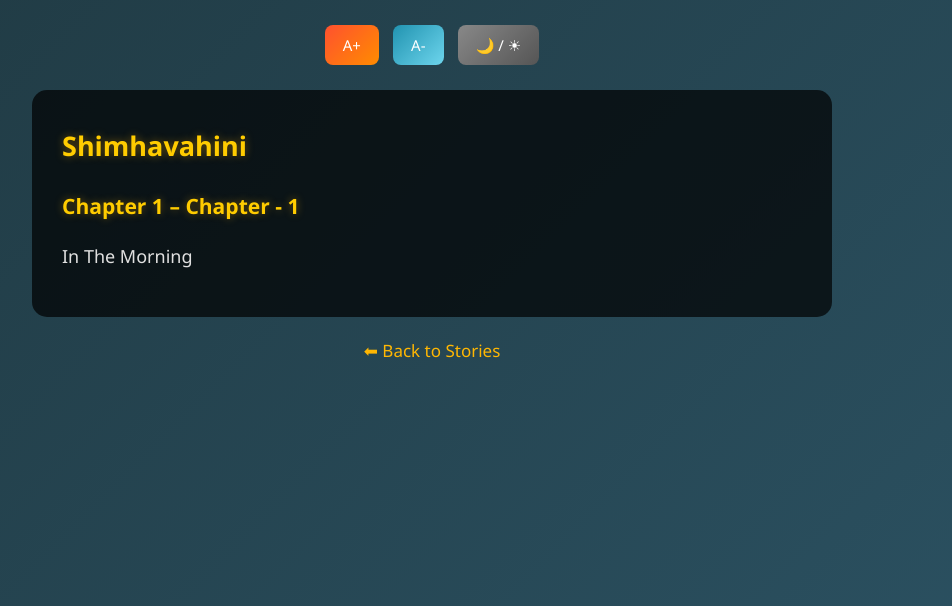
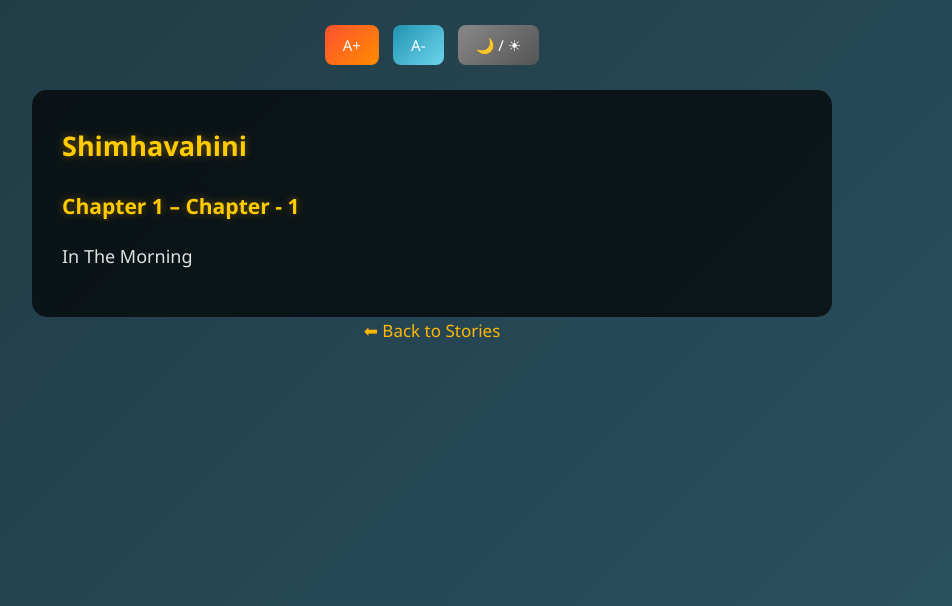
Before and after one commit to prajwalnaik01-png/khathakunj, a Flask app: page /chapter/1 in a window 1280 px wide. Shown: the top 606 px of the page, without its empty margins (208-1160 px from the left). Run offline with Flask 3, Linux system fonts and the light colour scheme; data comes from the database, SQL or seed files in the repository.

Commit message:
Update chapter_read.html

```diff
--- a/templates/chapter_read.html
+++ b/templates/chapter_read.html
@@ -7,14 +7,12 @@
 
 <body class="light">
 
-<!-- ===== READER CONTROLS ===== -->
 <div class="reader-controls">
   <button class="btn-fire" onclick="increaseFont()">A+</button>
   <button class="btn-water" onclick="decreaseFont()">A-</button>
   <button class="btn-neutral" onclick="toggleMode()">🌙 / ☀</button>
 </div>
 
-<!-- ===== READER ===== -->
 <div class="reader" id="reader">
   <h2>{{ chapter[0] }}</h2>
   <h3>Chapter {{ chapter[1] }} – {{ chapter[2] }}</h3>
@@ -22,7 +20,7 @@
   <p>{{ chapter[3] }}</p>
 </div>
 
-<p style="text-align:center; margin-top:20px;">
+<p style="text-align:center;">
   <a href="/stories">⬅ Back to Stories</a>
 </p>
 
```
